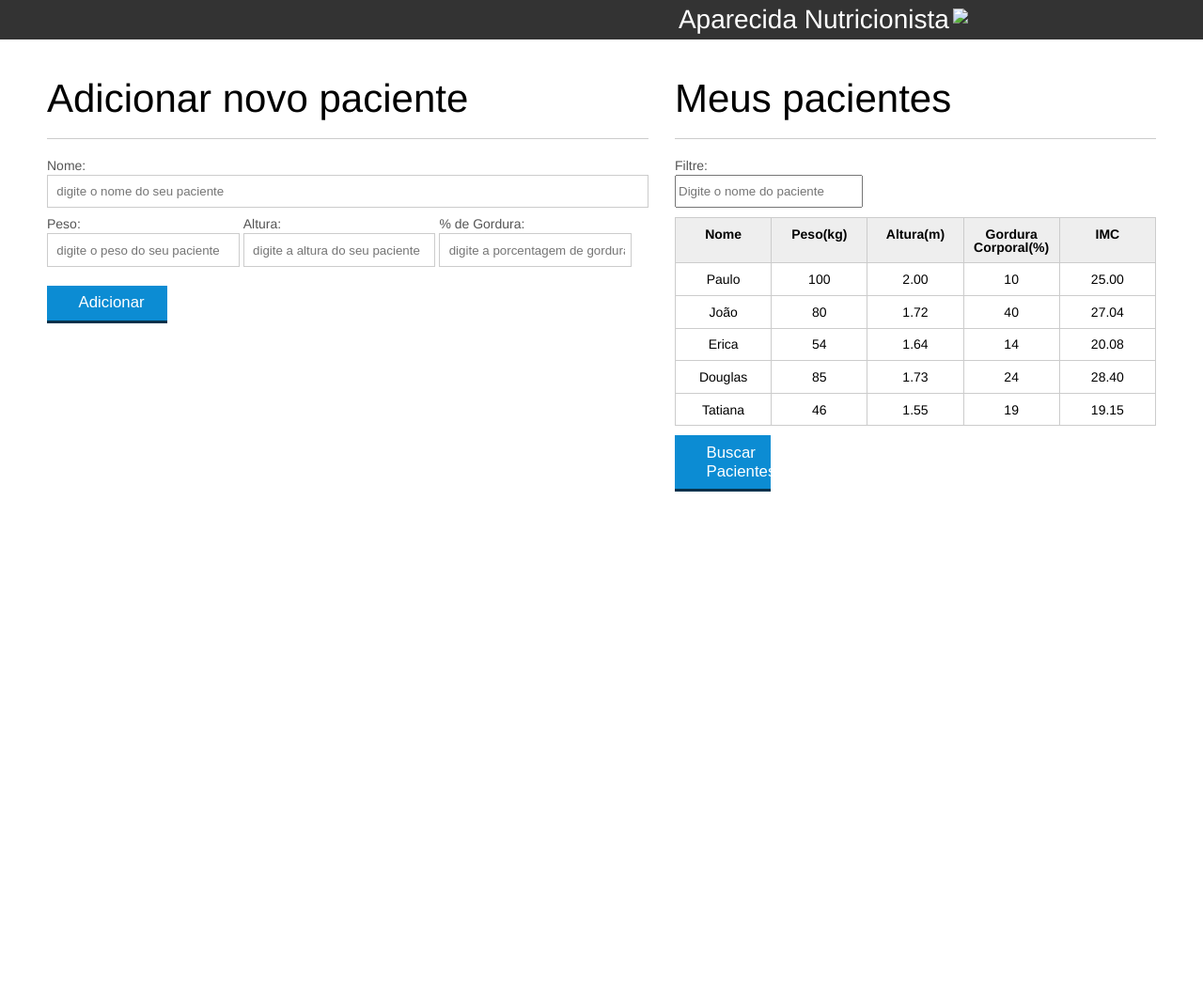
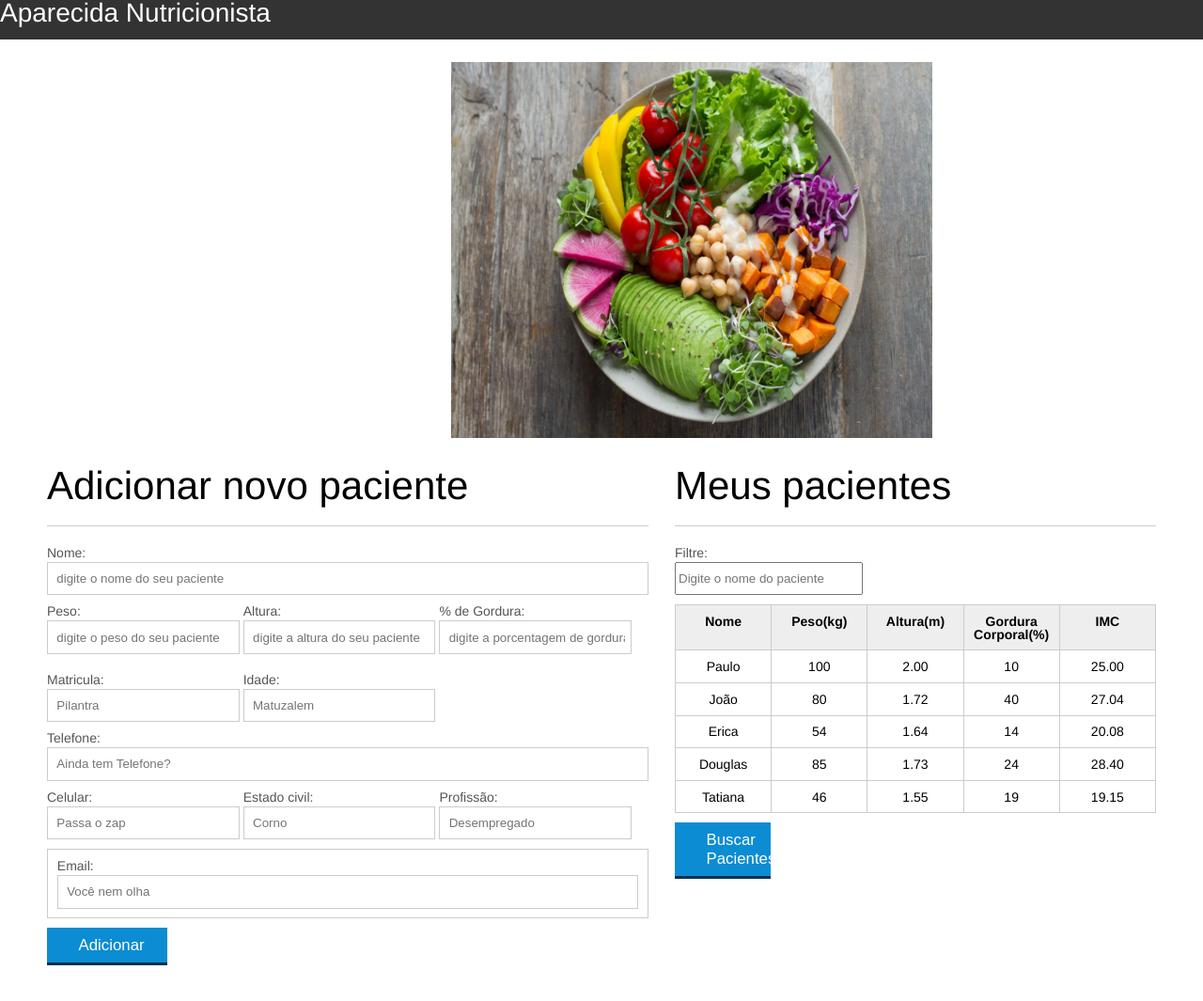
Before and after one commit to gustavomanoelcamargo/JavaScript_part1, a plain HTML site: page introducao-javascript/index.html in a window 1280 px wide. Shown: the whole page at 94% size. Before the commit the page ends 800 px from the top, so only its background shows below. Drawn offline with Linux system fonts and the light colour scheme.

Commit message:
Add files via upload

```diff
--- a/introducao-javascript/css/index.css
+++ b/introducao-javascript/css/index.css
@@ -18,6 +18,7 @@ header h1{
 	font-size: 2em;
 	display:inline-block;
 	vertical-align:	middle;
+
 }
 header h2{
 	font-size: 2em;
@@ -32,15 +33,13 @@ header .container:before{
 	vertical-align:	middle;
 }
 
-.img{
-    display:inline-block;
-	background-size: 100%;
-	width: 100%;
-	height: 500px;
+.container-img{
+	width: 40%;
+	height: 400px;
 	margin-top: 10px;
-	margin-bottom: 10px;
 	margin-left: 10px;
 	margin-right: 10px;
+	margin-left: 480px;
 }
 
 .container{
@@ -69,6 +68,7 @@ section h2{
 	padding-bottom: .5em;
 	border-bottom: 1px solid #ccc;
 	margin-bottom: .5em;
+
 }
 
 table{
@@ -114,6 +114,15 @@ label{
 	width: 32%;
 	display: inline-block;
 	padding: 10px 0px;
+}
+.provisorio{
+	display: inline-block;
+	margin: 0;
+	padding-bottom: 1em;
+	width: 100%;
+	border: 1px solid #ccc;
+	padding: .7em;
+	width: 100%;
 }
 
 button{
--- a/introducao-javascript/index.html
+++ b/introducao-javascript/index.html
@@ -11,11 +11,11 @@
 	<body>
 
 		<header>
-			<div class="container">
 				<h2 class="titulo">Aparecida Nutrição</h2>
-                <img src="c:\Users\CEEP\Desktop\068da44025bbed4ea0834b3a63a8fd4e.webp"></img>
-			</div>
 		</header>
+
+		<img class="container-img" src="img/salada.jpg">
+
 		<section class="container-tabela">
 		    <h2 id="titulo-form">Adicionar novo paciente</h2>
 			<ul id="mensagens-erro"></ul>
@@ -35,6 +35,33 @@
 		        <div class="grupo">
 		            <label for="gordura">% de Gordura:</label>
 		            <input id="gordura" type="text" placeholder="digite a porcentagem de gordura do seu paciente" class="campo campo-medio">
+		        </div>
+				<div class="grupo">
+		            <label for="nome">Matricula:</label>
+		            <input id="nome" name="nome" type="text" placeholder="Pilantra" class="campo campo-medio">
+		        </div>
+				<div class="grupo">
+		            <label for="nome">Idade:</label>
+		            <input id="nome" name="nome" type="text" placeholder="Matuzalem" class="campo campo-medio">
+		        </div><div class="">
+		            <label for="nome">Telefone:</label>
+		            <input id="nome" name="nome" type="text" placeholder="Ainda tem Telefone?" class="campo campo-medio">
+		        </div>
+				<div class="grupo">
+		            <label for="nome">Celular:</label>
+		            <input id="nome" name="nome" type="text" placeholder="Passa o zap" class="campo campo-medio">
+		        </div>
+				<div class="grupo">
+		            <label for="nome">Estado civil:</label>
+		            <input id="nome" name="nome" type="text" placeholder="Corno" class="campo campo-medio">
+		        </div>
+				<div class="grupo">
+		            <label for="nome">Profissão:</label>
+		            <input id="nome" name="nome" type="text" placeholder="Desempregado" class="campo campo-medio">
+		        </div>
+				<div class="provisorio">
+		            <label for="nome">Email:</label>
+		            <input id="nome" name="nome" type="text" placeholder="Você nem olha" class="campo">
 		        </div>
 
 		        <button id="adicionar-paciente" class="botao bto-principal">Adicionar</button>
```
Also changed, not shown: introducao-javascript/img/salada.jpg (added).
